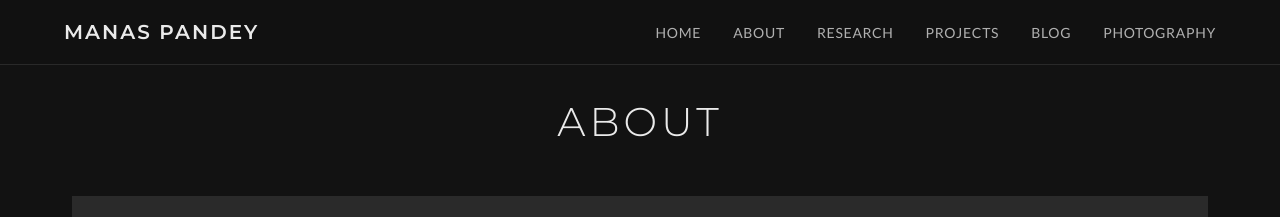
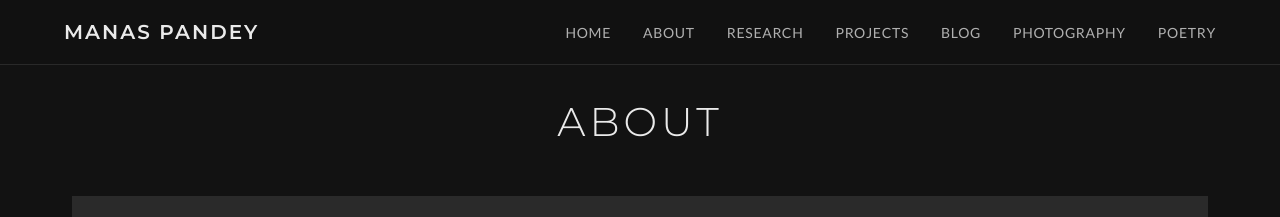
Before and after one commit to manasp21/manasp21.github.io, a Jekyll site: the page about.html, which Jekyll copies as it is, in a window 1280 px wide. Shown: the top 217 px of the page. Built offline with Jekyll 4.4.1, drawn with Linux system fonts in a browser that asks for light colours.

Commit message:
Add Poetry navigation link to all pages and fix website improvements
- Add Poetry section to navigation across all pages (index, about, research, projects, photography, blog)
- Poetry link redirects to external poetry website (manasp21.github.io/poetry_website/)
- Clean up blog page: remove featured post section and non-functional topics
- Fix photography lightbox sizing for better image display
- Create comprehensive Python blog manager (blog_manager.py) for Jekyll post management
- Update README with blog management instructions and Jekyll setup
- Remove unnecessary static blog files and streamline Jekyll integration

🤖 Generated with [Claude Code](https://claude.ai/code)

Co-Authored-By: Claude <noreply@anthropic.com>

```diff
--- a/_layouts/default.html
+++ b/_layouts/default.html
@@ -52,6 +52,7 @@
                     <li><a href="{{ "/projects.html" | relative_url }}">Projects</a></li>
                     <li><a href="{{ "/blog/" | relative_url }}">Blog</a></li>
                     <li><a href="{{ "/photography.html" | relative_url }}">Photography</a></li>
+                    <li><a href="https://manasp21.github.io/poetry_website/" target="_blank">Poetry</a></li>
                 </ul>
             </nav>
         </div>
--- a/about.html
+++ b/about.html
@@ -46,6 +46,7 @@
                     <li><a href="projects.html">Projects</a></li>
                     <li><a href="blog/">Blog</a></li>
                     <li><a href="photography.html">Photography</a></li>
+                    <li><a href="https://manasp21.github.io/poetry_website/" target="_blank">Poetry</a></li>
                 </ul>
             </nav>
         </div>
--- a/index.html
+++ b/index.html
@@ -32,6 +32,7 @@
                     <li><a href="projects.html">Projects</a></li>
                     <li><a href="blog/">Blog</a></li>
                     <li><a href="photography.html">Photography</a></li>
+                    <li><a href="https://manasp21.github.io/poetry_website/" target="_blank">Poetry</a></li>
                 </ul>
             </nav>
         </div>
--- a/photography.html
+++ b/photography.html
@@ -32,6 +32,7 @@
                     <li><a href="projects.html">Projects</a></li>
                     <li><a href="blog/">Blog</a></li>
                     <li><a href="photography.html">Photography</a></li>
+                    <li><a href="https://manasp21.github.io/poetry_website/" target="_blank">Poetry</a></li>
                 </ul>
             </nav>
         </div>
--- a/projects.html
+++ b/projects.html
@@ -47,6 +47,7 @@
                     <li><a href="projects.html">Projects</a></li>
                     <li><a href="blog/">Blog</a></li>
                     <li><a href="photography.html">Photography</a></li>
+                    <li><a href="https://manasp21.github.io/poetry_website/" target="_blank">Poetry</a></li>
                 </ul>
             </nav>
         </div>
--- a/research.html
+++ b/research.html
@@ -47,6 +47,7 @@
                     <li><a href="projects.html">Projects</a></li>
                     <li><a href="blog/">Blog</a></li>
                     <li><a href="photography.html">Photography</a></li>
+                    <li><a href="https://manasp21.github.io/poetry_website/" target="_blank">Poetry</a></li>
                 </ul>
             </nav>
         </div>
```
Also changed, not shown: .claude/settings.local.json, image.png (deleted).
